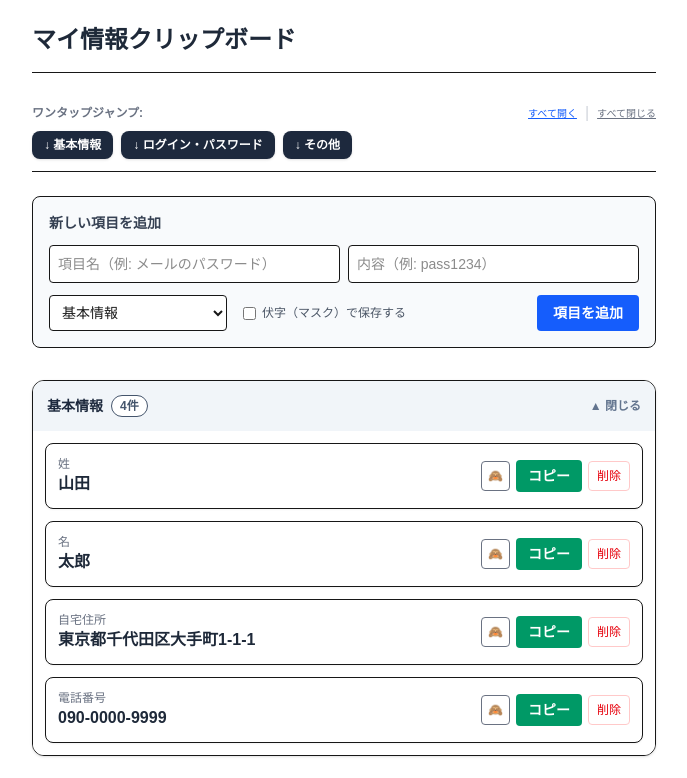
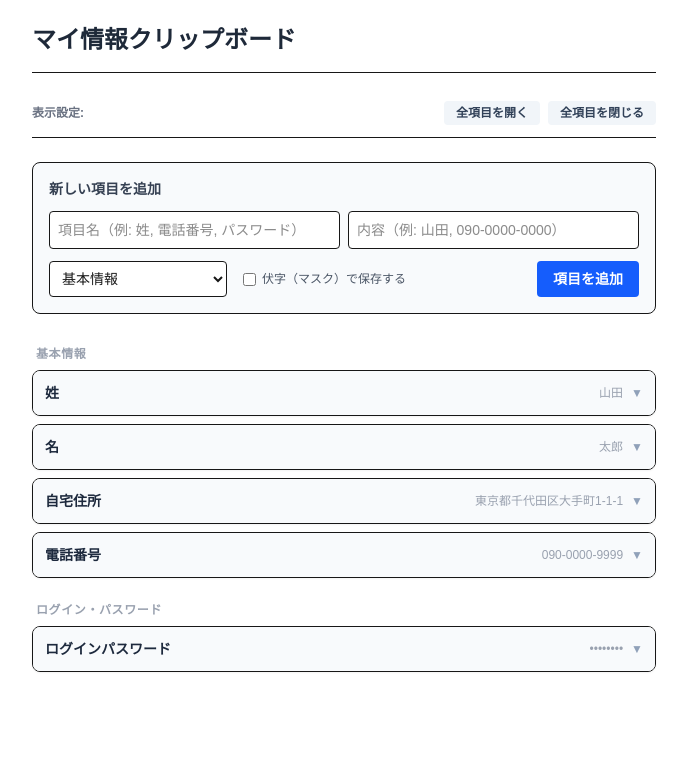
Before and after one commit to hedgehogtomcatqaz1326-netizen/my-clip-app, a Next.js app: page / in a window 1280 px wide. Shown: the top 778 px of the page, without its empty margins (296-983 px from the left). Built offline with nearby package versions, Linux system fonts and the light colour scheme.

Commit message:
Update accordion collapse from category-level to item-level

```diff
--- a/src/app/page.tsx
+++ b/src/app/page.tsx
@@ -27,15 +27,11 @@ export default function Home() {
   const [newIsMasked, setNewIsMasked] = useState(false);
   const [copiedId, setCopiedId] = useState<string | null>(null);
 
-  // カテゴリごとの折りたたみ状態（初期状態はすべて開く）
-  const [openCategories, setOpenCategories] = useState<Record<string, boolean>>({
-    基本情報: true,
-    "ログイン・パスワード": true,
-    その他: true,
-  });
+  // 各項目IDごとの折りたたみ状態（true = 開いている, false = 閉じている）
+  const [openItemIds, setOpenItemIds] = useState<Record<string, boolean>>({});
 
   useEffect(() => {
-    const saved = localStorage.getItem("my_info_clipboard_v4");
+    const saved = localStorage.getItem("my_info_clipboard_v5");
     if (saved) {
       try {
         setItems(JSON.parse(saved));
@@ -47,7 +43,7 @@ export default function Home() {
 
   const saveItems = (newItems: Item[]) => {
     setItems(newItems);
-    localStorage.setItem("my_info_clipboard_v4", JSON.stringify(newItems));
+    localStorage.setItem("my_info_clipboard_v5", JSON.stringify(newItems));
   };
 
   const copyToClipboard = (text: string, id: string) => {
@@ -59,8 +55,9 @@ export default function Home() {
   const addItem = (e: React.FormEvent) => {
     e.preventDefault();
     if (!newLabel.trim() || !newValue.trim()) return;
+    const newId = Date.now().toString();
     const newItem: Item = {
-      id: Date.now().toString(),
+      id: newId,
       label: newLabel,
       value: newValue,
       tag: newTag,
@@ -68,8 +65,8 @@ export default function Home() {
     };
     saveItems([...items, newItem]);
 
-    // 追加したカテゴリを自動で開く
-    setOpenCategories((prev) => ({ ...prev, [newTag]: true }));
+    // 追加した項目は自動で開く
+    setOpenItemIds((prev) => ({ ...prev, [newId]: true }));
 
     setNewLabel("");
     setNewValue("");
@@ -87,32 +84,21 @@ export default function Home() {
     saveItems(updated);
   };
 
-  // 折りたたみの開閉トグル
-  const toggleCategory = (category: string) => {
-    setOpenCategories((prev) => ({
+  // 個別項目の開閉トグル
+  const toggleItemOpen = (id: string) => {
+    setOpenItemIds((prev) => ({
       ...prev,
-      [category]: !prev[category],
+      [id]: !prev[id],
     }));
   };
 
-  // 一括開閉
-  const setAllCategories = (isOpen: boolean) => {
+  // 全項目の開閉を一括切り替え
+  const setAllItemsOpen = (isOpen: boolean) => {
     const newState: Record<string, boolean> = {};
-    CATEGORIES.forEach((cat) => {
-      newState[cat] = isOpen;
+    items.forEach((item) => {
+      newState[item.id] = isOpen;
     });
-    setOpenCategories(newState);
-  };
-
-  // 指定のカテゴリ場所へスクロール（閉じていれば開く）
-  const scrollToCategory = (category: string) => {
-    setOpenCategories((prev) => ({ ...prev, [category]: true }));
-    setTimeout(() => {
-      const element = document.getElementById(`cat-${category}`);
-      if (element) {
-        element.scrollIntoView({ behavior: "smooth" });
-      }
-    }, 50);
+    setOpenItemIds(newState);
   };
 
   return (
@@ -121,36 +107,22 @@ export default function Home() {
         <h1 className="text-2xl font-bold text-gray-800">マイ情報クリップボード</h1>
       </header>
 
-      {/* クイックジャンプ＆一括開閉ナビ */}
-      <div className="sticky top-0 bg-white/90 backdrop-blur-sm py-3 border-b mb-6 z-10">
-        <div className="flex items-center justify-between mb-1.5">
-          <div className="text-xs text-gray-500 font-bold">ワンタップジャンプ:</div>
+      {/* 一括開閉コントロール */}
+      <div className="sticky top-0 bg-white/90 backdrop-blur-sm py-3 border-b mb-6 z-10 flex items-center justify-between">
+        <div className="text-xs text-gray-500 font-bold">表示設定:</div>
         <div className="flex gap-2">
           <button
-              onClick={() => setAllCategories(true)}
-              className="text-[10px] text-blue-600 underline hover:text-blue-800"
+            onClick={() => setAllItemsOpen(true)}
+            className="px-3 py-1 bg-slate-100 text-slate-700 hover:bg-slate-200 rounded text-xs font-bold transition-colors"
           >
-              すべて開く
+            全項目を開く
           </button>
-            <span className="text-gray-300">|</span>
           <button
-              onClick={() => setAllCategories(false)}
-              className="text-[10px] text-gray-500 underline hover:text-gray-700"
+            onClick={() => setAllItemsOpen(false)}
+            className="px-3 py-1 bg-slate-100 text-slate-700 hover:bg-slate-200 rounded text-xs font-bold transition-colors"
           >
-              すべて閉じる
+            全項目を閉じる
           </button>
-          </div>
-        </div>
-        <div className="flex flex-wrap gap-2">
-          {CATEGORIES.map((cat) => (
-            <button
-              key={cat}
-              onClick={() => scrollToCategory(cat)}
-              className="px-3 py-1.5 bg-slate-800 text-white rounded-lg text-xs font-bold shadow-sm hover:bg-slate-700 active:scale-95 transition-all"
-            >
-              ↓ {cat}
-            </button>
-          ))}
         </div>
       </div>
 
@@ -160,14 +132,14 @@ export default function Home() {
         <div className="grid grid-cols-1 sm:grid-cols-2 gap-2">
           <input
             type="text"
-            placeholder="項目名（例: メールのパスワード）"
+            placeholder="項目名（例: 姓, 電話番号, パスワード）"
             value={newLabel}
             onChange={(e) => setNewLabel(e.target.value)}
             className="p-2 border rounded text-sm w-full bg-white"
           />
           <input
             type="text"
-            placeholder="内容（例: pass1234）"
+            placeholder="内容（例: 山田, 090-0000-0000）"
             value={newValue}
             onChange={(e) => setNewValue(e.target.value)}
             className="p-2 border rounded text-sm w-full bg-white"
@@ -205,57 +177,61 @@ export default function Home() {
         </div>
       </form>
 
-      {/* カテゴリごとの一覧（折りたたみ式） */}
+      {/* カテゴリごとのリスト */}
       <div className="space-y-6">
         {CATEGORIES.map((cat) => {
           const categoryItems = items.filter((item) => item.tag === cat);
-          const isOpen = !!openCategories[cat];
+          if (categoryItems.length === 0) return null;
 
           return (
-            <div key={cat} id={`cat-${cat}`} className="scroll-mt-20 border rounded-xl overflow-hidden bg-white shadow-sm">
-              {/* 折りたたみヘッダー */}
+            <div key={cat} className="space-y-2">
+              <h2 className="text-xs font-bold text-gray-400 uppercase tracking-wider px-1">
+                {cat}
+              </h2>
+
+              <div className="space-y-2">
+                {categoryItems.map((item) => {
+                  const isOpen = !!openItemIds[item.id];
+
+                  return (
+                    <div
+                      key={item.id}
+                      className="border rounded-lg bg-white shadow-xs overflow-hidden hover:border-slate-300 transition-colors"
+                    >
+                      {/* 項目の折りたたみヘッダー */}
                       <button
-                onClick={() => toggleCategory(cat)}
-                className="w-full flex items-center justify-between p-3.5 bg-slate-100 hover:bg-slate-200/70 transition-colors text-left"
+                        onClick={() => toggleItemOpen(item.id)}
+                        className="w-full flex items-center justify-between p-3 bg-slate-50 hover:bg-slate-100 transition-colors text-left"
                       >
+                        <span className="text-sm font-bold text-slate-800">
+                          {item.label}
+                        </span>
                         <div className="flex items-center gap-2">
-                  <span className="text-sm font-bold text-slate-800">{cat}</span>
-                  <span className="text-xs bg-white text-slate-600 border px-2 py-0.5 rounded-full font-bold">
-                    {categoryItems.length}件
+                          {!isOpen && (
+                            <span className="text-xs text-gray-400 font-mono truncate max-w-[120px] sm:max-w-[200px]">
+                              {item.isMasked ? "••••••••" : item.value}
+                            </span>
+                          )}
+                          <span className="text-xs text-slate-400 font-bold">
+                            {isOpen ? "▲" : "▼"}
                           </span>
                         </div>
-                <span className="text-xs text-slate-500 font-bold">
-                  {isOpen ? "▲ 閉じる" : "▼ 開く"}
-                </span>
                       </button>
 
-              {/* 開閉コンテンツ */}
+                      {/* 項目の詳細コンテンツ（開いている時のみ表示） */}
                       {isOpen && (
-                <div className="p-3 space-y-3 bg-white">
-                  {categoryItems.length === 0 ? (
-                    <div className="text-xs text-gray-400 py-2 text-center">項目がありません</div>
-                  ) : (
-                    categoryItems.map((item) => (
-                      <div
-                        key={item.id}
-                        className="flex items-center justify-between p-3 border rounded-lg bg-white shadow-xs gap-2 hover:border-slate-300 transition-colors"
-                      >
-                        <div className="flex-1 min-w-0">
-                          <div className="text-xs text-gray-500 font-medium truncate">
-                            {item.label}
-                          </div>
-                          <div className="text-base font-bold text-gray-800 truncate font-mono">
+                        <div className="p-3 border-t bg-white flex flex-col sm:flex-row sm:items-center justify-between gap-3">
+                          <div className="text-base font-bold text-gray-800 font-mono break-all">
                             {item.isMasked ? "••••••••" : item.value}
                           </div>
-                        </div>
 
-                        <div className="flex items-center gap-1.5">
+                          <div className="flex items-center gap-2 self-end sm:self-auto shrink-0">
                             <button
                               onClick={() => toggleMask(item.id)}
                               className="p-1.5 text-xs text-gray-500 hover:bg-gray-100 rounded border"
                               title={item.isMasked ? "表示する" : "隠す"}
                             >
-                            {item.isMasked ? "👁️" : "🙈"}
+                              {item.isMasked ? "👁️ 表示" : "🙈 隠す"}
                             </button>
 
                             <button
@@ -277,10 +253,11 @@ export default function Home() {
                             </button>
                           </div>
                         </div>
-                    ))
                       )}
                     </div>
-              )}
+                  );
+                })}
+              </div>
             </div>
           );
         })}
```
Lines whose indentation alone changed are shown as unchanged.
